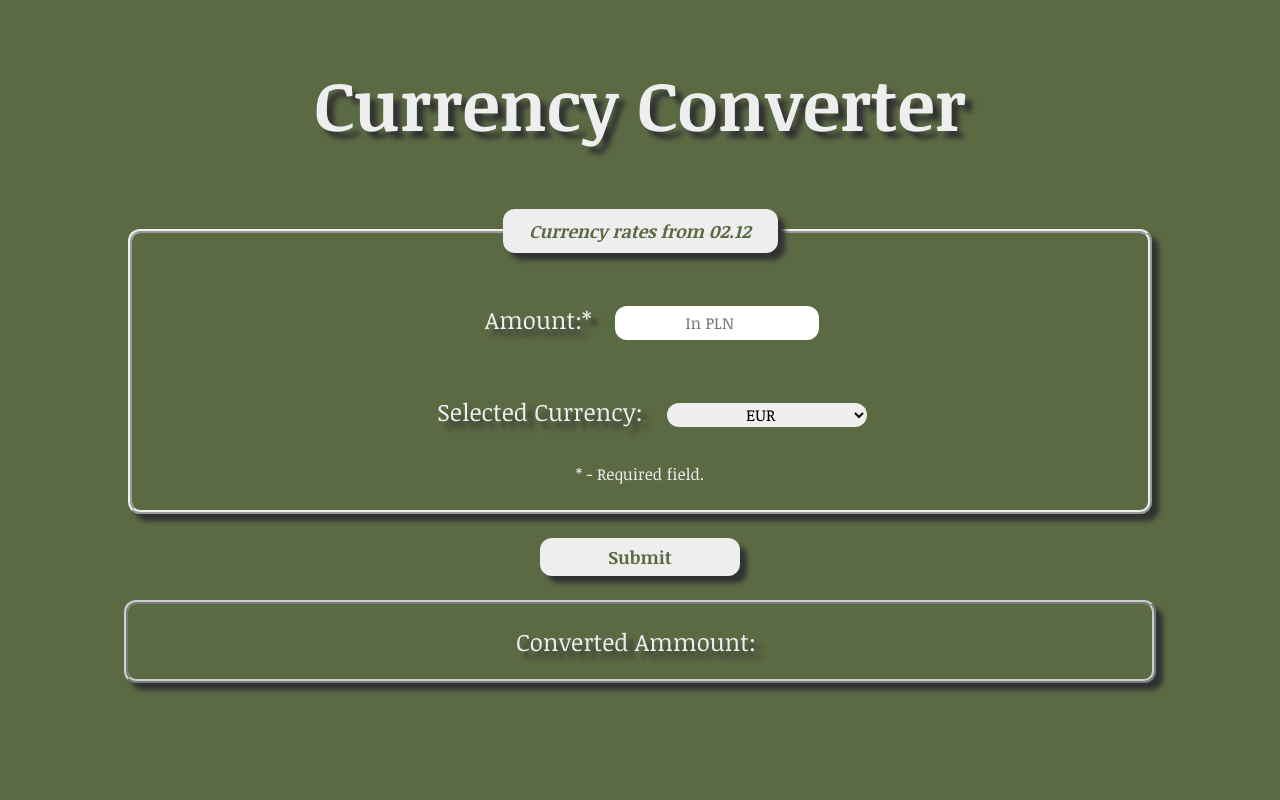
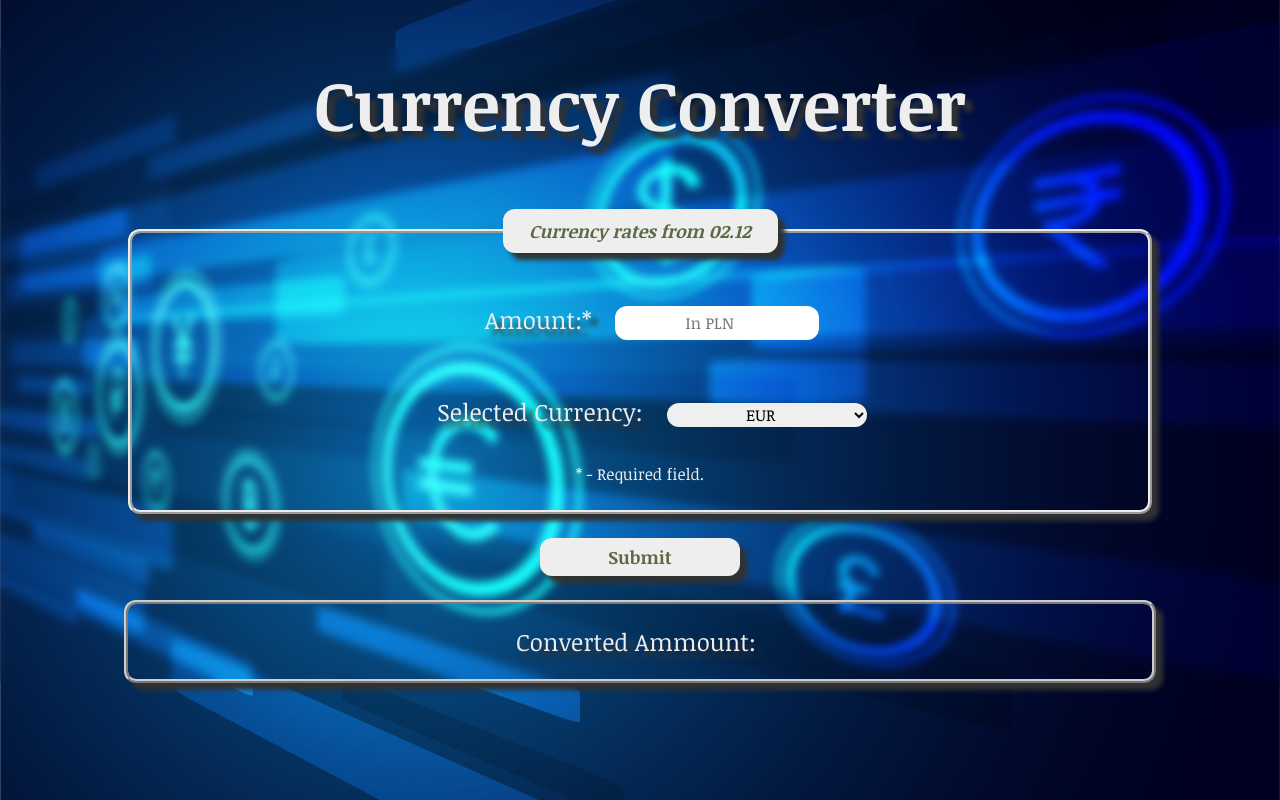
Before and after one commit to dompalka/currencyConverter, a plain HTML site: page index.html in a window 1280 px wide. Drawn offline with nearby package versions, Linux system fonts and the light colour scheme.

Commit message:
added background image

```diff
--- a/css/style.css
+++ b/css/style.css
@@ -9,8 +9,16 @@ html {
 
 .body {
   font-family: "Noticia Text", serif;
-  background-color: #4c5c32e8;
   color: #eee;
+}
+
+.background__image {
+  background-color: #eee;
+  background-image: url("../images/backgroung.jpg");
+  background-size: cover;
+  background-position: center;
+  background-repeat: no-repeat;
+  backdrop-filter: blur(5px);
 }
 
 .header {
--- a/index.html
+++ b/index.html
@@ -26,7 +26,7 @@
     <title>Currency converter</title>
   </head>
 
-  <body class="body">
+  <body class="body background__image">
     <header><h1 class="header">Currency Converter</h1></header>
     <main>
       <div>
```
Also changed, not shown: images/backgroung.jpg (added).
